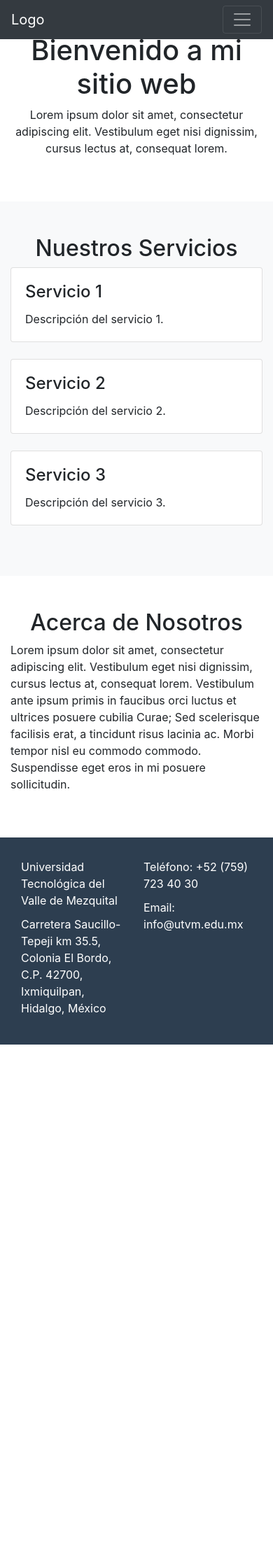
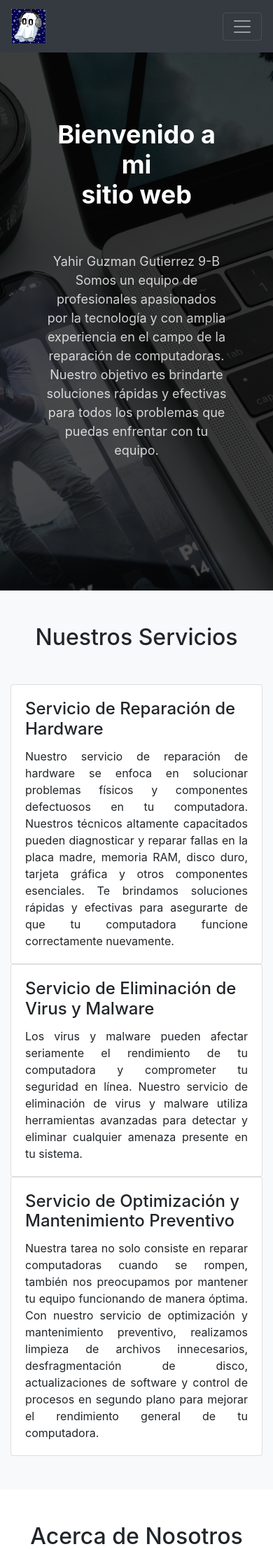
Before and after one commit to Yahir-G/practicas, a PHP site: page / in a window 390 px wide. Shown: the top 2214 px of the page at 70% size. Before the commit the page ends 1493 px from the top, so only its background shows below. Run offline with PHP 8.4, Linux system fonts and the light colour scheme; some libraries are stand-ins or nearby versions.

Commit message:
Sitio responsivo 1.2

```diff
--- a/index.php
+++ b/index.php
@@ -4,40 +4,23 @@
 <head>
   <meta charset="UTF-8">
   <meta name="viewport" content="width=device-width, initial-scale=1.0">
-  <title>Tu Sitio Web</title>
+  <title>Pagina web</title>
   <!-- Bootstrap CSS -->
   <link rel="stylesheet" href="https://stackpath.bootstrapcdn.com/bootstrap/4.5.0/css/bootstrap.min.css">
+  <link href="style.css" rel="stylesheet">
   <!-- Estilos personalizados -->
   <style>
     /*pie de pagina */
-    footer {
-        background-color: #2d3e50;
-        color: #fff;
-        padding: 20px;
-        font-size: 16px;
-}
 
-    .container {
-        max-width: 1200px;
-        margin: 0 auto;
-}
-
-    .col-sm-6 {
-        flex-basis: 50%;
-        padding: 10px;
-}
-
-    .footer-text {
-        margin-bottom: 10px;
-        line-height: 1.5;
-}
   </style>
 </head>
 
 <body>
   <!-- Barra de navegación -->
-  <nav class="navbar navbar-expand-lg navbar-dark bg-dark  fixed-top">
-    <a class="navbar-brand" href="#">Logo</a>
+  <nav class="navbar navbar-expand-lg navbar-dark bg-dark fixed-top">
+    <a class="navbar-brand" href="">
+    <img src="img/logo.jpeg" alt="Logotipo" width="50">
+    </a>
     <button class="navbar-toggler" type="button" data-toggle="collapse" data-target="#navbarNav"
       aria-controls="navbarNav" aria-expanded="false" aria-label="Toggle navigation">
       <span class="navbar-toggler-icon"></span>
@@ -45,7 +28,7 @@
     <div class="collapse navbar-collapse" id="navbarNav">
       <ul class="navbar-nav ml-auto">
         <li class="nav-item">
-          <a class="nav-link" href="#inicio">Inicio</a>
+          <a class="nav-link" href="#hero">Inicio</a>
         </li>
         <li class="nav-item">
           <a class="nav-link" href="#servicios">Servicios</a>
@@ -57,41 +40,67 @@
     </div>
   </nav>
 
-  <!-- Sección de Inicio -->
-  <section id="inicio" class="py-5 text-center">
+  <section id="hero" class="hero">
+  <div class="info d-flex align-items-center">
             <div class="container">
-      <h1>Bienvenido a mi sitio web</h1>
-      <p>Lorem ipsum dolor sit amet, consectetur adipiscing elit. Vestibulum eget nisi dignissim, cursus lectus at,
-        consequat lorem.</p>
+                <div class="row justify-content-center">
+                    <div class="col-lg-6 text-center">
+                        <h2 data-aos="fade-down">Bienvenido a mi <br><span>sitio web</span></h2>
+                        <p data-aos="fade-up">Yahir Guzman Gutierrez 9-B <br>Somos un equipo de
+                        profesionales apasionados por la tecnología y con amplia experiencia en
+                        el campo de la reparación de computadoras. Nuestro objetivo es brindarte
+                        soluciones rápidas y efectivas para todos los problemas que puedas enfrentar con tu equipo.
+                        </p>
+                    </div>
+                </div>
+            </div>
+        </div>
+
+
+    <!-- CARUSEL DE FOTOS -->
+    <div id="hero-carousel" class="carousel slide" data-bs-ride="carousel" data-bs-interval="5000">
+      <div class="carousel-item active" style="background-image: url(img/template1.jpg)"></div>
     </div>
   </section>
 
   <!-- Sección de Servicios -->
   <section id="servicios" class="py-5 bg-light">
   <div class="container">
-      <h2 class="text-center">Nuestros Servicios</h2>
+    <h2 class="text-center mb-5">Nuestros Servicios</h2>
     <div class="row">
       <div class="col-lg-4 col-md-6">
-          <div class="card mb-4">
+        <div class="card h-100">
           <div class="card-body">
-              <h4 class="card-title">Servicio 1</h4>
-              <p class="card-text">Descripción del servicio 1.</p>
+            <h4 class="card-title">Servicio de Reparación de Hardware</h4>
+            <p class="card-text text-justify">Nuestro servicio de reparación de hardware
+              se enfoca en solucionar problemas físicos y componentes defectuosos
+              en tu computadora. Nuestros técnicos altamente capacitados pueden diagnosticar
+              y reparar fallas en la placa madre, memoria RAM, disco duro, tarjeta gráfica y
+              otros componentes esenciales. Te brindamos soluciones rápidas y efectivas para
+              asegurarte de que tu computadora funcione correctamente nuevamente.</p>
           </div>
         </div>
       </div>
       <div class="col-lg-4 col-md-6">
-          <div class="card mb-4">
+        <div class="card h-100">
           <div class="card-body">
-              <h4 class="card-title">Servicio 2</h4>
-              <p class="card-text">Descripción del servicio 2.</p>
+            <h4 class="card-title">Servicio de Eliminación de Virus y Malware</h4>
+            <p class="card-text text-justify">Los virus y malware pueden afectar seriamente el rendimiento
+              de tu computadora y comprometer tu seguridad en línea. Nuestro servicio de
+              eliminación de virus y malware utiliza herramientas avanzadas para detectar y
+              eliminar cualquier amenaza presente en tu sistema.</p>
           </div>
         </div>
       </div>
       <div class="col-lg-4 col-md-6">
-          <div class="card mb-4">
+        <div class="card h-100">
           <div class="card-body">
-              <h4 class="card-title">Servicio 3</h4>
-              <p class="card-text">Descripción del servicio 3.</p>
+            <h4 class="card-title">Servicio de Optimización y Mantenimiento Preventivo</h4>
+            <p class="card-text text-justify">Nuestra tarea no solo consiste en reparar computadoras cuando se rompen,
+              también nos preocupamos por mantener tu equipo funcionando de manera óptima.
+              Con nuestro servicio de optimización y mantenimiento preventivo,
+              realizamos limpieza de archivos innecesarios, desfragmentación de disco, actualizaciones
+              de software y control de procesos en segundo plano para mejorar el rendimiento general de tu computadora.</p>
           </div>
         </div>
       </div>
@@ -103,11 +112,11 @@
   <section id="acerca-de" class="py-5">
     <div class="container">
       <h2 class="text-center">Acerca de Nosotros</h2>
-      <p>Lorem ipsum dolor sit amet, consectetur adipiscing elit. Vestibulum eget nisi dignissim, cursus lectus at,
-        consequat lorem. Vestibulum ante ipsum primis in faucibus orci luctus et ultrices posuere cubilia Curae; Sed
-        scelerisque facilisis erat, a tincidunt risus lacinia ac. Morbi tempor nisl eu commodo commodo. Suspendisse
-        eget
-        eros in mi posuere sollicitudin.</p>
+      <p class="text-justify">Explora nuestro sitio web para conocer más sobre los servicios que ofrecemos y cómo podemos ayudarte.
+        Si tienes alguna pregunta o necesitas asesoramiento, no dudes en ponerte en contacto con nuestro equipo amable y capacitado.
+        ¡Gracias por visitarnos! Estamos emocionados de ser tu aliado confiable en la reparación y mantenimiento de tu computadora.
+        Confía en nosotros y deja que nuestros expertos resuelvan cualquier problema que puedas tener. Tu satisfacción es nuestra prioridad.
+        ¡Bienvenido a nuestro mundo de soluciones tecnológicas!</p>
     </div>
   </section>
 
--- /dev/null
+++ b/style.css
@@ -0,0 +1,168 @@
+
+.hero {
+    overflow-x: hidden;
+    padding: 0;
+}
+
+.hero .carousel {
+    width: 100%;
+    min-height: 100vh;
+    padding: 80px 0;
+    margin: 0;
+    position: relative;
+}
+
+.hero .carousel-item {
+    position: absolute;
+    inset: 0;
+    background-size: cover;
+    background-position: center;
+    background-repeat: no-repeat;
+    overflow: hidden;
+    z-index: 1;
+    transition-duration: 0.4s;
+}
+
+.hero .carousel-item::before {
+    content: "";
+    background-color: rgba(0, 0, 0, 0.7);
+    position: absolute;
+    inset: 0;
+}
+
+.hero .info {
+    position: absolute;
+    inset: 0;
+    z-index: 2;
+}
+
+@media (max-width: 768px) {
+    .hero .info {
+    padding: 0 50px;
+    }
+}
+.hero .info h2 {
+  color: #fff;
+  margin-bottom: 30px;
+  padding-bottom: 30px;
+  font-size: 56px;
+  font-weight: 700;
+  position: relative;
+}
+
+.hero .info h2:after {
+  content: "";
+  position: absolute;
+  display: block;
+  width: 80px;
+  height: 4px;
+  background: var(--color-primary);
+  left: 0;
+  right: 0;
+  bottom: 0;
+  margin: auto;
+}
+
+@media (max-width: 768px) {
+  .hero .info h2 {
+    font-size: 36px;
+  }
+}
+
+.hero .info p {
+  color: rgba(255, 255, 255, 0.8);
+  font-size: 18px;
+}
+
+.hero .info .btn-get-started {
+  font-family: var(--font-primary);
+  font-weight: 500;
+  font-size: 16px;
+  letter-spacing: 1px;
+  display: inline-block;
+  padding: 12px 40px;
+  border-radius: 50px;
+  transition: 0.5s;
+  margin: 10px;
+  color: #fff;
+  border: 2px solid var(--color-primary);
+}
+
+.hero .info .btn-get-started:hover {
+  background: var(--color-primary);
+}
+
+.hero .carousel-control-prev {
+  justify-content: start;
+}
+
+@media (min-width: 640px) {
+  .hero .carousel-control-prev {
+    padding-left: 15px;
+  }
+}
+
+.hero .carousel-control-next {
+  justify-content: end;
+}
+
+@media (min-width: 640px) {
+  .hero .carousel-control-next {
+    padding-right: 15px;
+  }
+}
+
+.hero .carousel-control-next-icon,
+.hero .carousel-control-prev-icon {
+  background: none;
+  font-size: 26px;
+  line-height: 0;
+  background: rgba(255, 255, 255, 0.2);
+  color: rgba(255, 255, 255, 0.6);
+  border-radius: 50px;
+  width: 54px;
+  height: 54px;
+  display: flex;
+  align-items: center;
+  justify-content: center;
+}
+
+.hero .carousel-control-prev,
+.hero .carousel-control-next {
+  z-index: 3;
+  transition: 0.3s;
+}
+
+.hero .carousel-control-prev:focus,
+.hero .carousel-control-next:focus {
+  opacity: 0.5;
+}
+
+.hero .carousel-control-prev:hover,
+.hero .carousel-control-next:hover {
+  opacity: 0.9;
+}
+
+
+/*pie de pagina */
+footer {
+    background-color: #343a40;
+    color: #fff;
+    padding: 20px;
+    font-size: 16px;
+}
+
+.container {
+    max-width: 1200px;
+    margin: 0 auto;
+}
+
+.col-sm-6 {
+    flex-basis: 50%;
+    padding: 10px;
+}
+
+.footer-text {
+    margin-bottom: 10px;
+    line-height: 1.5;
+}
```
Also changed, not shown: img/logo.jpeg (added), img/template1.jpg (added). Lines whose indentation alone changed are shown as unchanged.
